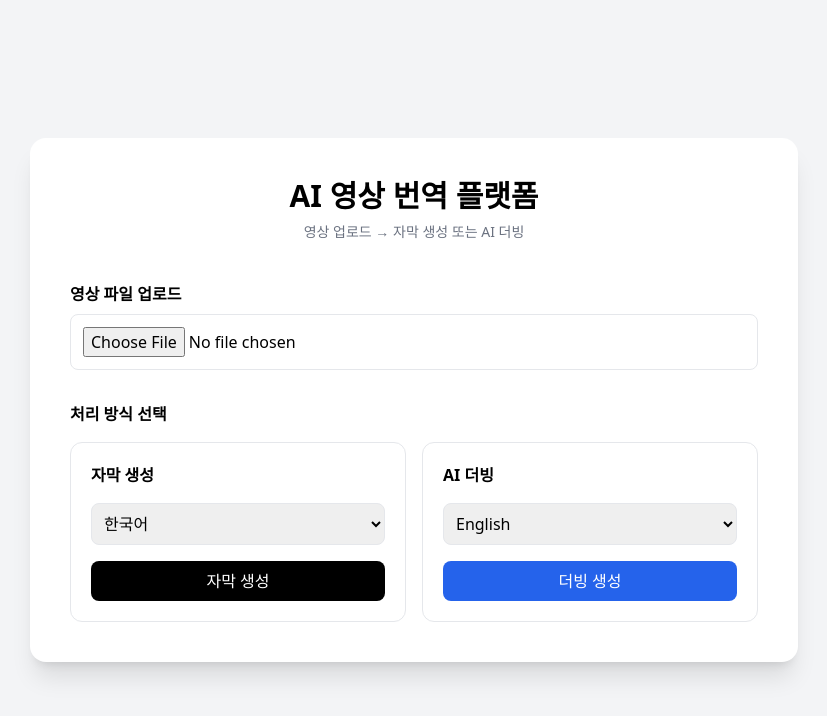
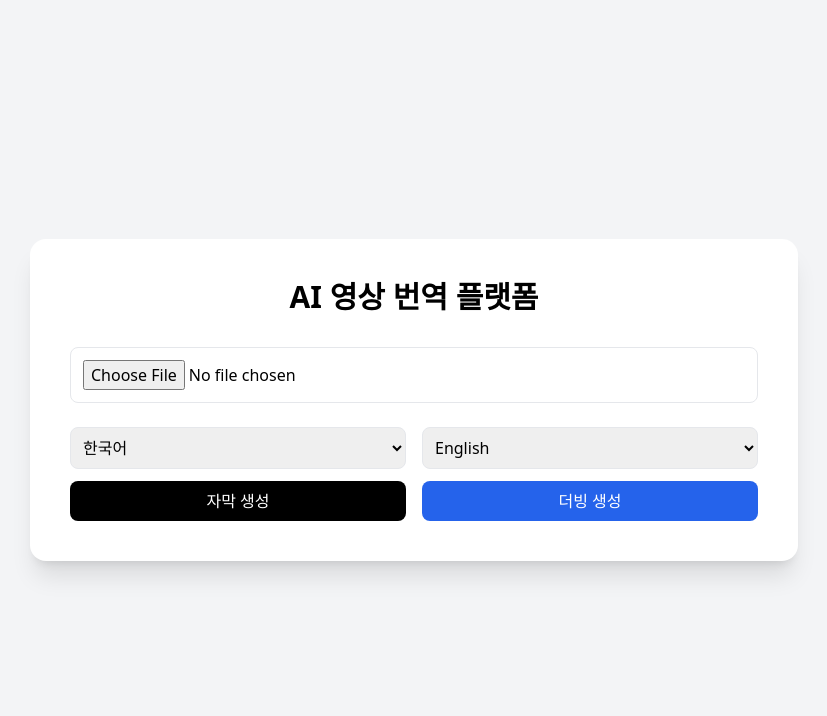
Before and after one commit to yunsu080313-del/real, a Flask app: template templates/index.html in a window 1280 px wide. Shown: the top 716 px of the page, without its empty margins (226-1053 px from the left). Run offline with Flask 3, Linux system fonts and the light colour scheme; the template is opened without the code that fills it, so the values that code supplies are empty; some libraries are stand-ins or nearby versions.

Commit message:
Update index.html

```diff
--- a/templates/index.html
+++ b/templates/index.html
@@ -5,120 +5,119 @@
 <meta name="viewport" content="width=device-width, initial-scale=1.0">
 <title>AI 영상 번역 플랫폼</title>
 <script src="https://cdn.tailwindcss.com"></script>
+
+<style>
+.fade-in {
+    animation: fadeIn 0.6s ease forwards;
+}
+
+@keyframes fadeIn {
+    from {opacity: 0; transform: translateY(10px);}
+    to {opacity: 1; transform: translateY(0);}
+}
+
+.spinner {
+    border: 4px solid #eee;
+    border-top: 4px solid #000;
+    border-radius: 50%;
+    width: 40px;
+    height: 40px;
+    animation: spin 1s linear infinite;
+}
+
+@keyframes spin {
+    to {transform: rotate(360deg);}
+}
+</style>
 </head>
 
 <body class="bg-gray-100 min-h-screen flex items-center justify-center">
 
-<div class="w-full max-w-3xl bg-white rounded-2xl shadow-xl p-10">
+<div class="w-full max-w-3xl bg-white rounded-2xl shadow-xl p-10 space-y-8">
 
-    <!-- 헤더 -->
-    <div class="text-center mb-10">
-        <h1 class="text-3xl font-bold">AI 영상 번역 플랫폼</h1>
-        <p class="text-gray-500 mt-2 text-sm">
-            영상 업로드 → 자막 생성 또는 AI 더빙
-        </p>
-    </div>
+    <h1 class="text-3xl font-bold text-center">AI 영상 번역 플랫폼</h1>
 
-    <!-- 업로드 폼 -->
-    <form method="POST" enctype="multipart/form-data" class="space-y-8">
+    <form id="uploadForm" class="space-y-6">
 
-        <!-- 1. 영상 업로드 -->
-        <div>
-            <label class="block font-semibold mb-2">영상 파일 업로드</label>
-            <input type="file"
-                   name="audio"
-                   accept="video/*"
-                   required
-                   class="w-full border rounded-lg p-3">
-        </div>
-
-        <!-- 2. 처리 방식 선택 -->
-        <div>
-            <label class="block font-semibold mb-4">처리 방식 선택</label>
+        <input type="file" name="audio" required class="w-full border p-3 rounded-lg">
 
         <div class="grid grid-cols-2 gap-4">
 
-                <!-- 자막 -->
-                <div class="border rounded-xl p-5 space-y-4">
-                    <h3 class="font-semibold">자막 생성</h3>
-
-                    <select name="subtitle_lang"
-                            class="w-full border rounded-lg p-2">
+            <div class="space-y-3">
+                <select name="subtitle_lang" class="w-full border p-2 rounded-lg">
                     <option value="ko">한국어</option>
                     <option value="en">English</option>
                     <option value="ja">日本語</option>
-                        <option value="zh-cn">中文</option>
-                        <option value="es">Español</option>
                 </select>
 
-                    <button type="submit"
-                            name="action"
-                            value="subtitle"
+                <button type="button"
+                        onclick="submitForm('subtitle')"
                         class="w-full bg-black text-white py-2 rounded-lg">
                     자막 생성
                 </button>
             </div>
 
-                <!-- 더빙 -->
-                <div class="border rounded-xl p-5 space-y-4">
-                    <h3 class="font-semibold">AI 더빙</h3>
-
-                    <select name="dubbing_lang"
-                            class="w-full border rounded-lg p-2">
+            <div class="space-y-3">
+                <select name="dubbing_lang" class="w-full border p-2 rounded-lg">
                     <option value="en">English</option>
                     <option value="ja">日本語</option>
-                        <option value="zh-cn">中文</option>
-                        <option value="es">Español</option>
                 </select>
 
-                    <button type="submit"
-                            name="action"
-                            value="dubbing"
+                <button type="button"
+                        onclick="submitForm('dubbing')"
                         class="w-full bg-blue-600 text-white py-2 rounded-lg">
                     더빙 생성
                 </button>
             </div>
 
         </div>
+    </form>
+
+    <div id="status" class="text-center hidden">
+        <div class="spinner mx-auto"></div>
+        <p class="mt-4 text-gray-600">AI가 영상을 처리 중입니다...</p>
     </div>
 
-    </form>
-
-    <!-- 결과 영역 -->
-    {% if video_path %}
-    <div class="mt-12 space-y-6">
-        <h2 class="text-xl font-bold">결과 영상</h2>
-
-        <video controls class="w-full rounded-lg shadow">
-            <source src="{{ video_path }}" type="video/mp4">
-
-            {% if subtitle_path %}
-            <track src="{{ subtitle_path }}"
-                   kind="subtitles"
-                   srclang="ko"
-                   default>
-            {% endif %}
-        </video>
-
-        <div class="flex gap-4">
-            <a href="{{ video_path }}"
-               download
-               class="bg-green-600 text-white px-4 py-2 rounded-lg">
-               영상 다운로드
+    <div id="result" class="hidden space-y-6 fade-in">
+        <video id="videoPlayer" controls class="w-full rounded-lg shadow"></video>
+        <a id="downloadLink"
+           class="bg-green-600 text-white px-4 py-2 rounded-lg inline-block">
+           다운로드
         </a>
-
-            {% if subtitle_path %}
-            <a href="{{ subtitle_path }}"
-               download
-               class="bg-gray-700 text-white px-4 py-2 rounded-lg">
-               자막 다운로드
-            </a>
-            {% endif %}
     </div>
-    </div>
-    {% endif %}
 
 </div>
 
+<script>
+async function submitForm(actionType) {
+
+    const form = document.getElementById("uploadForm");
+    const formData = new FormData(form);
+    formData.append("action", actionType);
+
+    document.getElementById("status").classList.remove("hidden");
+    document.getElementById("result").classList.add("hidden");
+
+    const response = await fetch("/process", {
+        method: "POST",
+        body: formData
+    });
+
+    const data = await response.json();
+
+    document.getElementById("status").classList.add("hidden");
+
+    if (data.video_path) {
+        const video = document.getElementById("videoPlayer");
+        video.src = data.video_path + "?t=" + new Date().getTime();
+        video.load();
+
+        document.getElementById("downloadLink").href = data.video_path;
+
+        document.getElementById("result").classList.remove("hidden");
+    }
+}
+</script>
+
 </body>
 </html>
```
Lines whose indentation alone changed are shown as unchanged.
